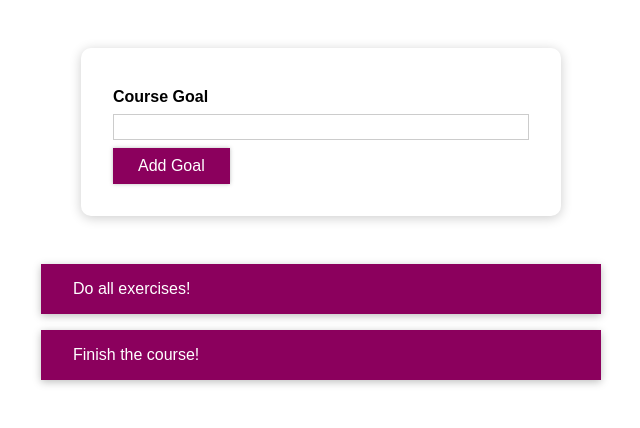
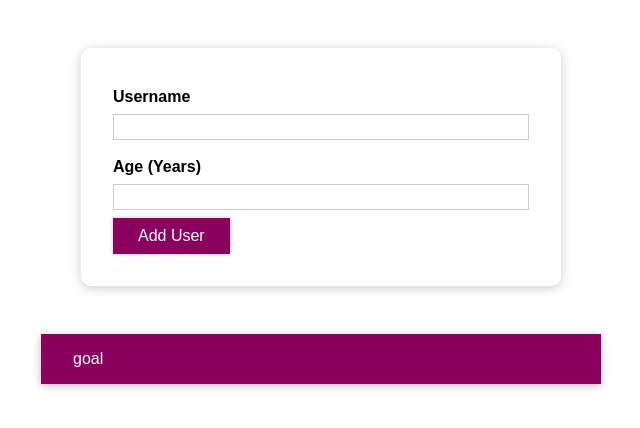
Before and after one commit to Otezzz/react-course-app, a React (Create React App) app: page / in a window 1280 px wide. Shown: the top 428 px of the page, without its empty margins (319-959 px from the left). Built offline with nearby package versions, Linux system fonts and the light colour scheme.

Commit message:
Practise app

```diff
--- a/src/App.js
+++ b/src/App.js
@@ -1,54 +1,25 @@
-import React, { useState } from 'react';
+import React, {useState} from 'react';
 
 import CourseGoalList from './components/CourseGoals/CourseGoalList/CourseGoalList';
 import CourseInput from './components/CourseGoals/CourseInput/CourseInput';
 import './App.css';
 
 const App = () => {
-  const [courseGoals, setCourseGoals] = useState([
-    { text: 'Do all exercises!', id: 'g1' },
-    { text: 'Finish the course!', id: 'g2' }
-  ]);
+    const [goal, setGoal] = useState('goal');
+    console.log();
 
-  const addGoalHandler = enteredText => {
-    setCourseGoals(prevGoals => {
-      const updatedGoals = [...prevGoals];
-      updatedGoals.unshift({ text: enteredText, id: Math.random().toString() });
-      return updatedGoals;
-    });
+    const goalHandler = (goalData) => {
+        debugger;
+        setGoal(goalData);
     };
-
-  const deleteItemHandler = goalId => {
-    setCourseGoals(prevGoals => {
-      const updatedGoals = prevGoals.filter(goal => goal.id !== goalId);
-      return updatedGoals;
-    });
-  };
-
-  let content = (
-    <p style={{ textAlign: 'center' }}>No goals found. Maybe add one?</p>
-  );
-
-  if (courseGoals.length > 0) {
-    content = (
-      <CourseGoalList items={courseGoals} onDeleteItem={deleteItemHandler} />
-    );
-  }
 
     return (
         <div>
             <section id="goal-form">
-        <CourseInput onAddGoal={addGoalHandler} />
+                <CourseInput compText={goalHandler}/>
             </section>
             <section id="goals">
-        {content}
-        {/* {courseGoals.length > 0 && (
-          <CourseGoalList
-            items={courseGoals}
-            onDeleteItem={deleteItemHandler}
-          />
-        ) // <p style={{ textAlign: 'center' }}>No goals found. Maybe add one?</p>
-        } */}
+                <CourseGoalList userCompiled={goal}/>
             </section>
         </div>
     );
--- a/src/components/CourseGoals/CourseGoalItem/CourseGoalItem.js
+++ b/src/components/CourseGoals/CourseGoalItem/CourseGoalItem.js
@@ -3,18 +3,12 @@ import React from 'react';
 import './CourseGoalItem.css';
 
 const CourseGoalItem = props => {
-  // const [deleteText, setDeleteText] = useState('');
 
-  const deleteHandler = () => {
-    // setDeleteText('(Deleted!)');
-    props.onDelete(props.id);
-  };
-
-  return (
-    <li className="goal-item" onClick={deleteHandler}>
-      {props.children}
-    </li>
-  );
+    return (
+        <li className="goal-item">
+            {props.userCompiled}
+        </li>
+    );
 };
 
 export default CourseGoalItem;
--- a/src/components/CourseGoals/CourseGoalList/CourseGoalList.js
+++ b/src/components/CourseGoals/CourseGoalList/CourseGoalList.js
@@ -6,15 +6,7 @@ import './CourseGoalList.css';
 const CourseGoalList = props => {
   return (
     <ul className="goal-list">
-      {props.items.map(goal => (
-        <CourseGoalItem
-          key={goal.id}
-          id={goal.id}
-          onDelete={props.onDeleteItem}
-        >
-          {goal.text}
-        </CourseGoalItem>
-      ))}
+        <CourseGoalItem userCompiled={props.userCompiled}/>
     </ul>
   );
 };
--- a/src/components/CourseGoals/CourseInput/CourseInput.js
+++ b/src/components/CourseGoals/CourseInput/CourseInput.js
@@ -1,36 +1,32 @@
 import React, {useState} from 'react';
-import styled from 'styled-components';
 
 import Button from '../../UI/Button/Button';
 import styles from './CourseInput.module.css';
 
 const CourseInput = props => {
-    const [enteredValue, setEnteredValue] = useState('');
-    const [isValid, setIsValid] = useState(true);
-
-    const goalInputChangeHandler = event => {
-        setEnteredValue(event.target.value);
-        if (event.target.value.trim().length > 0) {
-            setIsValid(true);
-        }
-    };
+    const [enteredText, setEnteredText] = useState('');
 
     const formSubmitHandler = event => {
         event.preventDefault();
-        if (enteredValue.trim().length === 0) {
-            setIsValid(false);
-            return;
-        }
-        props.onAddGoal(enteredValue);
+
+        debugger;
+        const userName = event.target.elements['username'].value;
+        const age =event.target.elements['age'].value;
+        const compiledText = userName + `${' (' + age + ' years old)'}`;
+
+        props.compText(compiledText);
     };
 
     return (
         <form onSubmit={formSubmitHandler}>
-            <div className={`${styles['form-control']} ${!isValid && styles.invalid}`}>
-                <label>Course Goal</label>
-                <input type="text" onChange={goalInputChangeHandler}/>
+            <div className={`${styles['form-control']}`}>
+                <label>Username</label>
+                <input type="text" id="username"/>
+                <br/>
+                <label>Age (Years)</label>
+                <input type="number" id="age"/>
             </div>
-            <Button type="submit">Add Goal</Button>
+            <Button type="submit">Add User</Button>
         </form>
     );
 };
--- a/src/components/UI/Button/Button.js
+++ b/src/components/UI/Button/Button.js
@@ -4,7 +4,7 @@ import styles from './Button.module.css';
 
 const Button = props => {
   return (
-    <button type={props.type} className={styles.button} onClick={props.onClick}>
+    <button type={props.type} className={styles.button}>
       {props.children}
     </button>
   );
```
Lines whose indentation alone changed are shown as unchanged.
